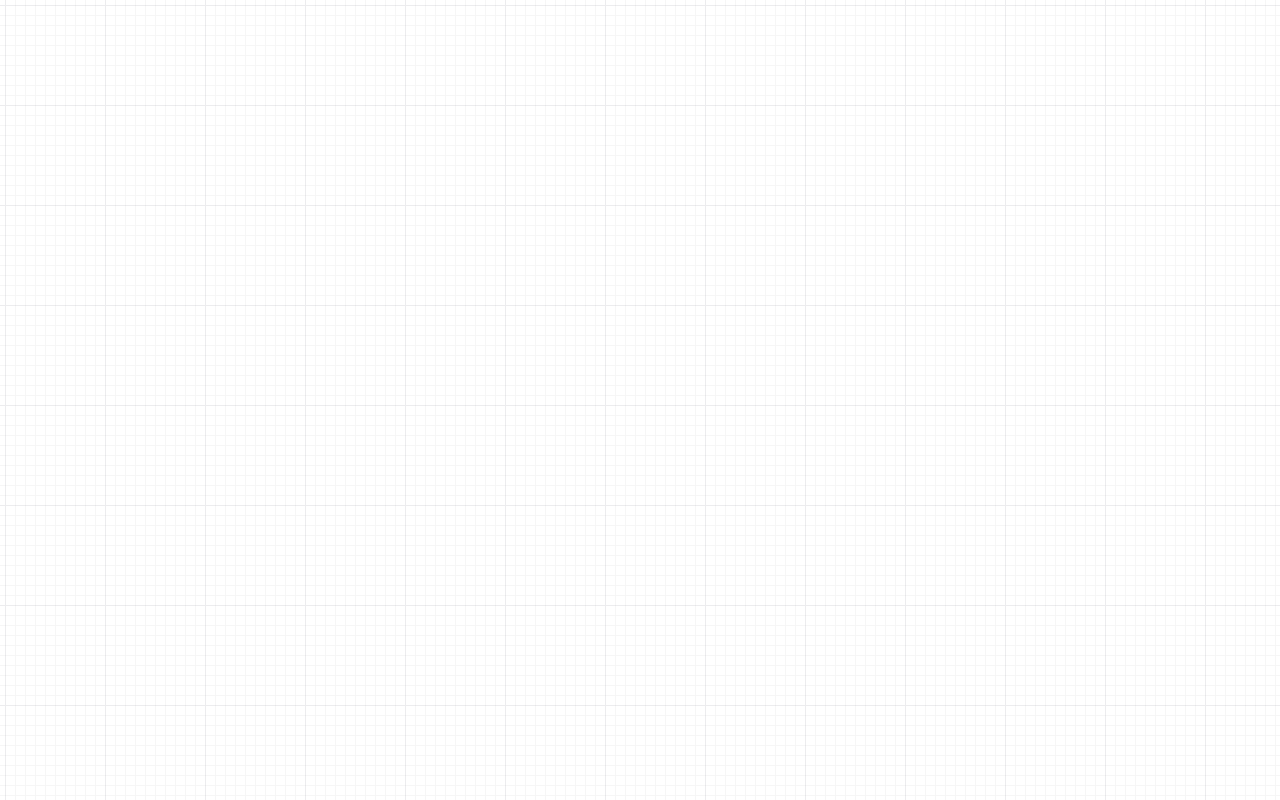
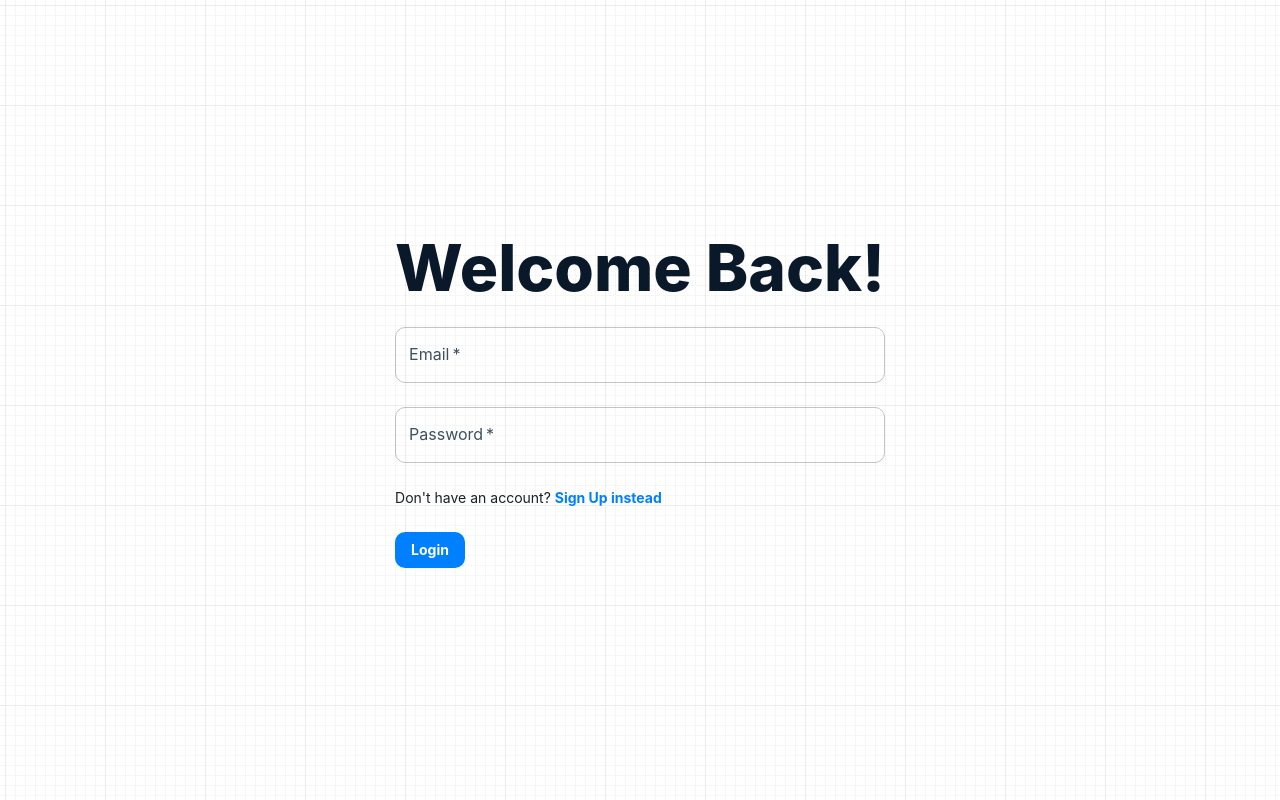
Before and after one commit to JayanAXHF/Quizzical, a React (Create React App) app: page /login in a window 1280 px wide. Before the commit this address had no page. Built offline with nearby package versions, Linux system fonts and the light colour scheme; no server answers.

Commit message:
Trying to add user-auth pt-1

```diff
--- a/package.json
+++ b/package.json
@@ -14,6 +14,8 @@
     "@types/node": "^16.18.11",
     "@types/react": "^18.0.26",
     "@types/react-dom": "^18.0.10",
+    "firebase": "^9.15.0",
+    "firebaseui": "^6.0.2",
     "html-entities": "^2.3.3",
     "react": "^18.2.0",
     "react-dom": "^18.2.0",
--- a/src/App.tsx
+++ b/src/App.tsx
@@ -7,6 +7,9 @@ import Home from "./components/Home";
 import "./App.css";
 import { BrowserRouter, Route, Routes } from "react-router-dom";
 import QuizPage from "./components/QuizPage";
+import Signup from "./components/Signup";
+import Login from "./components/Login";
+import { AppProvider } from "./context/context";
 
 function App() {
   const prefersDarkMode = useMediaQuery<boolean>(
@@ -18,15 +21,19 @@ function App() {
     [prefersDarkMode]
   );
   return (
+    <AppProvider>
       <ThemeProvider theme={theme}>
         <CssBaseline />
         <BrowserRouter>
           <Routes>
             <Route path="/" element={<Home />} />
             <Route path="/quiz" element={<QuizPage />} />
+            <Route path="/signup" element={<Signup />} />
+            <Route path="/login" element={<Login />} />
           </Routes>
         </BrowserRouter>
       </ThemeProvider>
+    </AppProvider>
   );
 }
 
--- a/src/Theme.ts
+++ b/src/Theme.ts
@@ -880,7 +880,7 @@ export const dark: Object = {
       main: "#5090D3",
     },
     background: {
-      default: "#001E3C",
+      default: "#153243",
       paper: "#0A1929",
     },
     common: {
--- a/src/components/Home.tsx
+++ b/src/components/Home.tsx
@@ -1,9 +1,17 @@
-import { Button, Typography } from "@mui/material";
+import { Button, Menu, MenuItem, Typography } from "@mui/material";
 import { useNavigate } from "react-router-dom";
-import React, { useState, useEffect } from "react";
-
+import React, { useState, useEffect, SyntheticEvent } from "react";
 const Home = () => {
   const [scores, setScores] = useState<number[]>([]);
+
+  const [anchorEl, setAnchorEl] = React.useState<any>(null);
+  const open = Boolean(anchorEl);
+  const handleClick = (event: any) => {
+    setAnchorEl(event.currentTarget);
+  };
+  const handleClose = () => {
+    setAnchorEl(null);
+  };
   useEffect(() => {
     if (localStorage.getItem("scores")) {
       let tempArr = JSON.parse(localStorage.getItem("scores") as string);
@@ -17,19 +25,58 @@ const Home = () => {
   }, []);
 
   const navigate = useNavigate();
-  const handleClick: React.MouseEventHandler<HTMLButtonElement> = () => {
+  const handleStart: React.MouseEventHandler<HTMLButtonElement> = () => {
     navigate("/quiz");
   };
 
   return (
     <div className="grid h-screen w-screen grid-flow-row  place-content-center place-items-center  ">
+      <span className="fixed top-5 right-5">
+        <Button
+          id="basic-button"
+          aria-controls={open ? "basic-menu" : undefined}
+          aria-haspopup="true"
+          aria-expanded={open ? "true" : undefined}
+          onClick={handleClick}
+        >
+          Login
+        </Button>
+        <Menu
+          id="basic-menu"
+          anchorEl={anchorEl}
+          open={open}
+          onClose={handleClose}
+          MenuListProps={{
+            "aria-labelledby": "basic-button",
+          }}
+        >
+          <MenuItem
+            onClick={() => {
+              handleClose();
+              navigate("/login");
+            }}
+          >
+            Login
+          </MenuItem>
+          <MenuItem
+            onClick={() => {
+              handleClose();
+              navigate("/signup");
+            }}
+          >
+            Signup
+          </MenuItem>
+          <MenuItem onClick={handleClose}>Logout</MenuItem>
+        </Menu>
+      </span>
+
       <h1 className="mx-auto text-center text-5xl">Quizzical</h1>
       <br />
       {localStorage.getItem("scores") && (
         <Typography variant="h3">Top Score: {Math.max(...scores)}/5</Typography>
       )}
       <br />
-      <Button variant="contained" color="success" onClick={handleClick}>
+      <Button variant="contained" color="success" onClick={handleStart}>
         Start
       </Button>
     </div>
--- /dev/null
+++ b/src/components/Login.tsx
@@ -0,0 +1,69 @@
+import { Button, TextField, Typography } from "@mui/material";
+import { FC, SyntheticEvent, useState } from "react";
+import { auth } from "../firebase";
+import { signInWithEmailAndPassword } from "firebase/auth";
+import { Link as RouterLink } from "react-router-dom";
+import { Link } from "@mui/material";
+import { useNavigate } from "react-router-dom";
+
+const Login: FC = () => {
+  const [email, setEmail] = useState<string>("");
+  const [password, setPassword] = useState<string>("");
+  const navigate = useNavigate();
+
+  const handleSubmit = async (event: SyntheticEvent) => {
+    event.preventDefault();
+    signInWithEmailAndPassword(auth, email, password)
+      .then((userCredential) => {
+        // Signed in
+        const user = userCredential.user;
+
+        // ...
+      })
+      .catch((error) => {
+        const errorCode = error.code;
+        const errorMessage = error.message;
+      });
+
+    console.log(await auth.currentUser?.getIdToken());
+    navigate("/");
+  };
+
+  return (
+    <form className="place-ite grid h-screen w-screen place-content-center gap-y-6">
+      <Typography variant="h1">Welcome Back!</Typography>
+      <TextField
+        label="Email"
+        onChange={(event) => {
+          setEmail(event.target.value);
+        }}
+        required
+      />
+      <TextField
+        label="Password"
+        type="password"
+        onChange={(event) => {
+          setPassword(event.target.value);
+        }}
+        required
+      />
+      <Typography variant="body2">
+        Don't have an account?{" "}
+        <Link to="/signup" component={RouterLink}>
+          Sign Up instead
+        </Link>
+      </Typography>
+
+      <Button
+        type="submit"
+        onClick={handleSubmit}
+        sx={{ width: "max-content" }}
+        variant="contained"
+      >
+        Login
+      </Button>
+    </form>
+  );
+};
+
+export default Login;
--- a/src/components/QuizPage.tsx
+++ b/src/components/QuizPage.tsx
@@ -4,6 +4,9 @@ import { decode } from "html-entities";
 import { red } from "@mui/material/colors";
 import ArrowBackIcon from "@mui/icons-material/ArrowBack";
 import { useNavigate } from "react-router-dom";
+import { auth } from "../firebase";
+import { updateProfile, User } from "firebase/auth";
+
 interface Question {
   category: string;
   type: string;
--- /dev/null
+++ b/src/components/Signup.tsx
@@ -0,0 +1,101 @@
+import { useRef, useState } from "react";
+import {
+  createUserWithEmailAndPassword,
+  onAuthStateChanged,
+  User,
+} from "firebase/auth";
+import { Button, Link, TextField, Typography } from "@mui/material";
+import { auth } from "../firebase";
+import { Link as RouterLink, useNavigate } from "react-router-dom";
+import { ref, set } from "firebase/database";
+import { db } from "../firebase";
+import { useAppContext } from "../context/context";
+
+const Signup = () => {
+  const [email, setEmail] = useState<string>("");
+  const [password, setPassword] = useState<string>("");
+  const [confirmPass, setConfirmPass] = useState<string>("");
+
+  const emailRef = useRef<string>(null);
+  const [user, setUser] = useState<User>();
+
+  onAuthStateChanged(auth, (user) => {
+    if (user) {
+      // User is signed in, see docs for a list of available properties
+      // https://firebase.google.com/docs/reference/js/firebase.User
+      const uid = user.uid;
+      setUser(user);
+      // ...
+    } else {
+      // User is signed out
+      // ...
+    }
+  });
+  const navigate = useNavigate();
+  const handleSubmit = async () => {
+    if (password === confirmPass) {
+      createUserWithEmailAndPassword(
+        auth,
+        emailRef.current as string,
+        password
+      ).then((userCredential) => {
+        // Signed in
+
+        console.log(
+          `JSC ~ file: Signup.tsx:23 ~ .then ~ user`,
+          userCredential.user
+        );
+      });
+      await set(ref(db, "users/"), {
+        email: emailRef.current?.toString(),
+        scores: [],
+
+        // ...
+      }).catch((error) => {
+        throw error;
+        // ..
+      });
+      navigate("/");
+    } else {
+      throw new Error("The passwords do not match!");
+    }
+  };
+
+  return (
+    <form className="grid h-screen w-screen place-content-center gap-y-5">
+      <TextField
+        label="Email"
+        onChange={(event) => {
+          setEmail(event.target.value);
+        }}
+        required
+        inputRef={emailRef}
+      />
+      <TextField
+        label="Password"
+        onChange={(event) => {
+          setPassword(event.target.value);
+        }}
+        required
+      />
+      <TextField
+        label="Retype Password"
+        onChange={(event) => {
+          setConfirmPass(event.target.value);
+        }}
+        required
+      />
+      <Typography variant="body2">
+        Already have an account?{" "}
+        <Link to="/login" component={RouterLink}>
+          Sign In instead
+        </Link>
+      </Typography>
+      <Button onClick={handleSubmit} variant="contained">
+        Sign Up
+      </Button>
+    </form>
+  );
+};
+
+export default Signup;
--- /dev/null
+++ b/src/context/context.tsx
@@ -0,0 +1,28 @@
+import { createContext, useContext, useState } from "react";
+import { auth } from "../firebase";
+
+import { onAuthStateChanged, User } from "firebase/auth";
+const AppContext = createContext<any>("");
+
+export const AppProvider = ({ children }: any) => {
+  const [user, setUser] = useState<User>();
+
+  onAuthStateChanged(auth, (user) => {
+    if (user) {
+      // User is signed in, see docs for a list of available properties
+      // https://firebase.google.com/docs/reference/js/firebase.User
+      const uid = user.uid;
+      setUser(user);
+      // ...
+    } else {
+      // User is signed out
+      // ...
+    }
+  });
+
+  return <AppContext.Provider value={{ user }}>{children}</AppContext.Provider>;
+};
+
+export const useAppContext = () => {
+  return useContext(AppContext);
+};
--- /dev/null
+++ b/src/firebase.js
@@ -0,0 +1,25 @@
+// Import the functions you need from the SDKs you need
+import { initializeApp } from "firebase/app";
+import { getAuth } from "firebase/auth";
+import { getDatabase } from "firebase/database";
+// TODO: Add SDKs for Firebase products that you want to use
+// https://firebase.google.com/docs/web/setup#available-libraries
+
+// Your web app's Firebase configuration
+// For Firebase JS SDK v7.20.0 and later, measurementId is optional
+const firebaseConfig = {
+  apiKey: "AIzaSyD5Wx1tmwXiUsBDGZ31tB0Hm5E5xABAY1c",
+  authDomain: "quizzical-561.firebaseapp.com",
+  projectId: "quizzical-561",
+  storageBucket: "quizzical-561.appspot.com",
+  messagingSenderId: "292381639760",
+  appId: "1:292381639760:web:f9f85c7d93ddd313a73d55",
+  measurementId: "G-7YX47NG3X0",
+  databaseUrl:
+    "https://quizzical-561-default-rtdb.asia-southeast1.firebasedatabase.app",
+};
+
+// Initialize Firebase
+export const app = initializeApp(firebaseConfig);
+export const auth = getAuth(app);
+export const db = getDatabase(app);
```
Also changed, not shown: 2 other files (tests, documents, lock files or other folders). Lines whose indentation alone changed are shown as unchanged.
